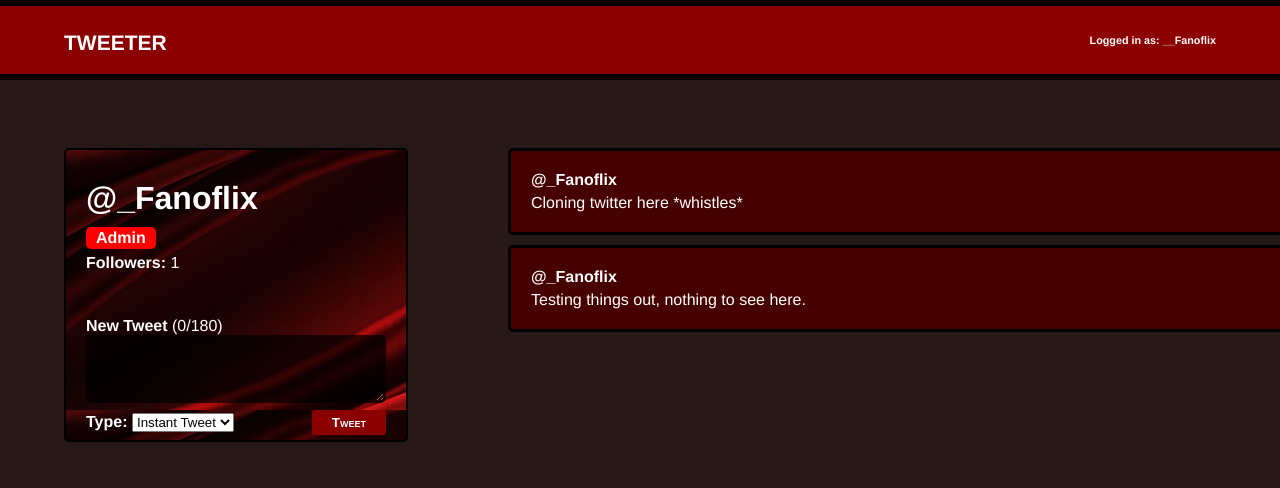
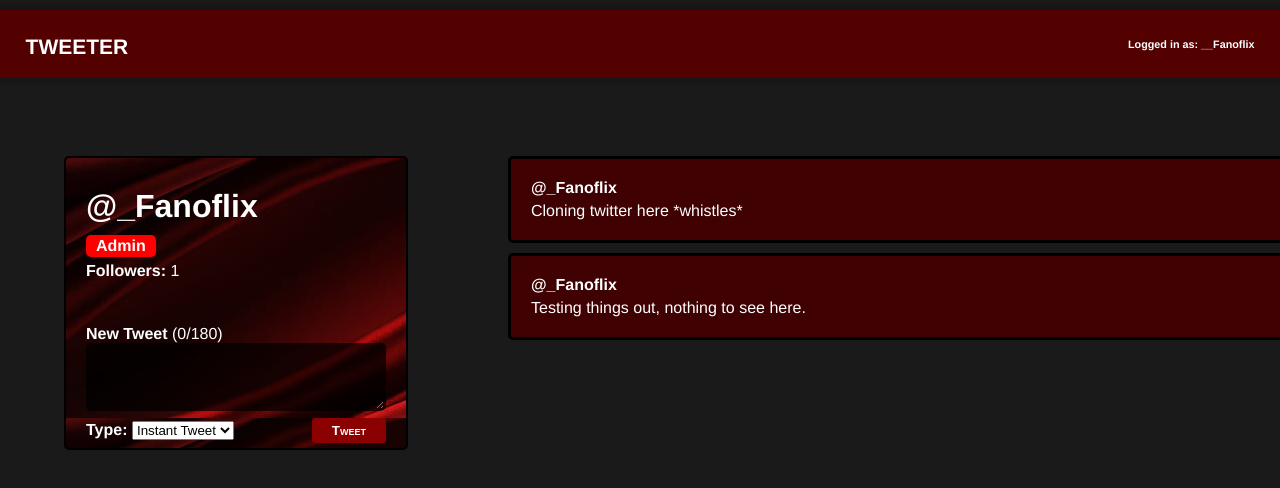
Before and after one commit to Fanoflix/twitter-clone, a Vue app: page / in a window 1280 px wide. Shown: the top 488 px of the page. Built offline with nearby package versions, Linux system fonts and the light colour scheme.

Commit message:
Slightly changed the theme

```diff
--- a/src/App.vue
+++ b/src/App.vue
@@ -1,6 +1,6 @@
 <template>
   <div id="app">
-    <div class="container"></div>
+    <div class="container-top"></div>
     <nav>
       <div class="nav__logo">
         Tweeter
@@ -9,7 +9,7 @@
         <h5> Logged in as:  {{ user.username }}</h5>
       </div>
     </nav>
-    <div class="container"></div>
+    <div class="container-bottom"></div>
     <br>
     <UserProfile/>
   </div>
@@ -33,6 +33,16 @@ export default {
 </script>
 
 <style lang="scss" >
+
+//Website Theme
+:root {
+  --main-bg-color: rgb(26, 26, 26);
+  --nav-bar-color: rgb(82, 0, 0);
+  --shadow-color:  rgb(21, 21, 21);
+  --nav-bar-height: 10px;
+}
+
+
 #app {
   font-family: Avenir, Helvetica, Arial, sans-serif;
   -webkit-font-smoothing: antialiased;
@@ -40,13 +50,15 @@ export default {
   color: #0d1a27;
   min-height: 100vh;
   min-width: auto;
-  background-color:rgb(39, 24, 24) ;
+  background-color: var(--main-bg-color);
+
   nav {
+    // background-image: linear-gradient( var(--main-bg-color), var(--nav-bar-color),  var(--main-bg-color));
+    background-color: var(--nav-bar-color);
     display: flex;
     align-items: center;
     justify-content: space-between;
-    padding: 10px 5%;
-    background-color: darkred;
+    padding: 10px 2%;
     color: white;
 
     .nav__logo {
@@ -61,9 +73,17 @@ export default {
     }
   }
 
-  .container {
-    border: 3px solid black;
+  .container-top {
+    min-height: var(--nav-bar-height);
+    background-image: linear-gradient(  var(--main-bg-color),var(--shadow-color));
   }
+
+  .container-bottom {
+    min-height: var(--nav-bar-height);
+    background-image: linear-gradient( var(--shadow-color), var(--main-bg-color) );
+  }
+
+
 }
 
 </style>
--- a/src/components/CreateTweetPanel.vue
+++ b/src/components/CreateTweetPanel.vue
@@ -73,7 +73,7 @@ export default {
         border: 2px solid black;
         border-radius: 5px;
         &:focus{
-            border: 1px solid crimson;
+            border: 2px solid crimson;
             border-color: crimson;
         }
     }
@@ -96,10 +96,11 @@ export default {
             color: white;
             font-weight: bold;
             font-variant-caps: small-caps;
-            transition: 0.2s ease-in-out;
+            transition: 0.15s ease-in-out;
             &:hover{
-                background-color: lightcoral;
-                border-radius: 20px;
+                background-color: white;
+                color: darkred;
+                border-radius: 8px;
             }
         }
     }
--- a/src/components/TweetItem.vue
+++ b/src/components/TweetItem.vue
@@ -40,7 +40,7 @@ export default {
 <style lang="scss" scoped>
 .tweet-item {
     padding: 20px;
-    background-color: rgb(70, 0, 0);
+    background-color: rgb(63, 1, 1);
     color: white;
     border-radius: 5px;
     border: 3px solid black;
```
